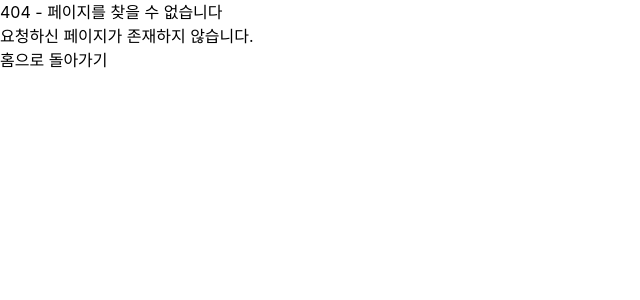
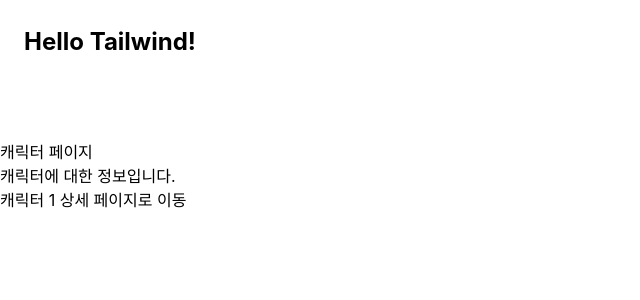
Before and after one commit to irenee-14/This-is-the-first-lesson, a React (Vite) app in the folder frontend/: page /characters in a window 1280 px wide. Before the commit this address had no page. Shown: the top 300 px of the page, without its empty margins (0-640 px from the left). Built offline with nearby package versions, Linux system fonts and the light colour scheme; a web font is replaced by a local one.

Commit message:
chore: 주석제거

```diff
--- a/frontend/src/App.tsx
+++ b/frontend/src/App.tsx
@@ -1,27 +1,33 @@
 import { BrowserRouter as Router, Routes, Route } from "react-router-dom";
 
 import Home from "./pages/Home";
-// import Characters from "./pages/Characters";
+import Characters from "./pages/Characters";
 import NotFound from "./pages/NotFound";
-// import CharacterDetail from "./pages/CharactersDetail";
-// import Backgrounds from "./pages/Backgrounds";
-// import BackgroundDetail from "./pages/BackgroundDetail";
-// import Personas from "./pages/Personas";
+import CharacterDetail from "./pages/CharactersDetail";
+import Backgrounds from "./pages/Backgrounds";
+import BackgroundDetail from "./pages/BackgroundDetail";
+import Personas from "./pages/Personas";
 
 function App() {
   return (
     <>
+      <div className="p-6">
+        <h1 className="text-xl font-bold text-primary">Hello Tailwind!</h1>
+        <button className="mt-4 px-4 py-2 rounded-md bg-secondary text-white hover:bg-orange-600">
+          버튼 예시
+        </button>
+      </div>
       <Router>
         <main>
           <Routes>
             <Route path="/" element={<Home />} />
             {/* 로그인 추가, login상태가 아니면 로그인 페이지로 이동 */}
-            {/* <Route path="/characters" element={<Characters />} />
+            <Route path="/characters" element={<Characters />} />
             <Route path="/characters/:charId" element={<CharacterDetail />} />
             <Route path="/backgrounds/:writerId" element={<Backgrounds />} />
             <Route path="/backgrounds/:bgId" element={<BackgroundDetail />} />
             {/* charID=${charId} 쿼리 추가 되면 다음 버튼 표시, 아니면 정보만 */}
-            {/* <Route path="/personas" element={<Personas />} /> */}
+            <Route path="/personas" element={<Personas />} />
             <Route path="*" element={<NotFound />} />
           </Routes>
         </main>
```
